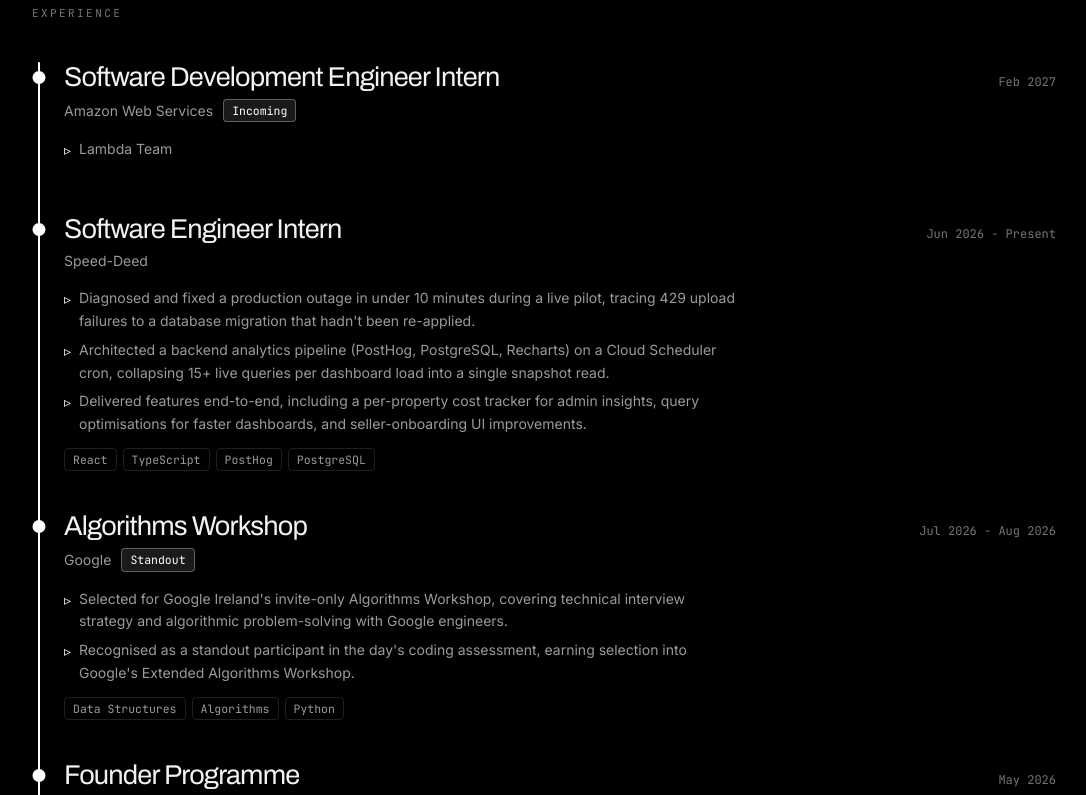
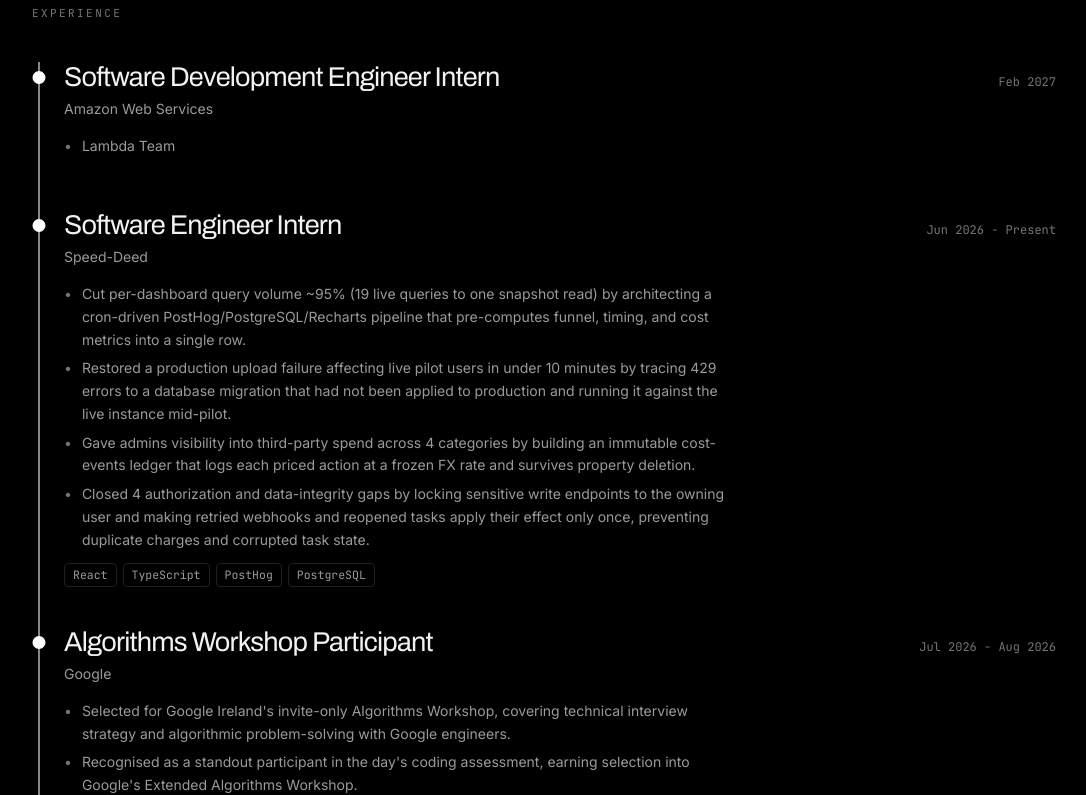
Before and after one commit to jakeoreillyy/Portfolio, a React (Vite) app: page / in a window 1280 px wide. Shown: the part 1280-2075 px from the top of the page, without its empty margins (96-1182 px from the left). Built offline with nearby package versions, Linux system fonts and the light colour scheme; no server answers.

Commit message:
optimise experience section

```diff
--- a/src/components/Experience.tsx
+++ b/src/components/Experience.tsx
@@ -6,7 +6,6 @@
   role: string;
   org: string;
   date: string;
-  badge?: string;
   highlights: string[];
   tags: string[];
 };
@@ -16,7 +15,6 @@
     role: "Software Development Engineer Intern",
     org: "Amazon Web Services",
     date: "Feb 2027",
-    badge: "Incoming",
     highlights: ["Lambda Team"],
     tags: [],
   },
@@ -25,17 +23,17 @@
     org: "Speed-Deed",
     date: "Jun 2026 - Present",
     highlights: [
-      "Diagnosed and fixed a production outage in under 10 minutes during a live pilot, tracing 429 upload failures to a database migration that hadn't been re-applied.",
-      "Architected a backend analytics pipeline (PostHog, PostgreSQL, Recharts) on a Cloud Scheduler cron, collapsing 15+ live queries per dashboard load into a single snapshot read.",
-      "Delivered features end-to-end, including a per-property cost tracker for admin insights, query optimisations for faster dashboards, and seller-onboarding UI improvements.",
+      "Cut per-dashboard query volume ~95% (19 live queries to one snapshot read) by architecting a cron-driven PostHog/PostgreSQL/Recharts pipeline that pre-computes funnel, timing, and cost metrics into a single row.",
+      "Restored a production upload failure affecting live pilot users in under 10 minutes by tracing 429 errors to a database migration that had not been applied to production and running it against the live instance mid-pilot.",
+      "Gave admins visibility into third-party spend across 4 categories by building an immutable cost-events ledger that logs each priced action at a frozen FX rate and survives property deletion.",
+      "Closed 4 authorization and data-integrity gaps by locking sensitive write endpoints to the owning user and making retried webhooks and reopened tasks apply their effect only once, preventing duplicate charges and corrupted task state.",
     ],
     tags: ["React", "TypeScript", "PostHog", "PostgreSQL"],
   },
   {
-    role: "Algorithms Workshop",
+    role: "Algorithms Workshop Participant",
     org: "Google",
     date: "Jul 2026 - Aug 2026",
-    badge: "Standout",
     highlights: [
       "Selected for Google Ireland's invite-only Algorithms Workshop, covering technical interview strategy and algorithmic problem-solving with Google engineers.",
       "Recognised as a standout participant in the day's coding assessment, earning selection into Google's Extended Algorithms Workshop.",
@@ -43,10 +41,9 @@
     tags: ["Data Structures", "Algorithms", "Python"],
   },
   {
-    role: "Founder Programme",
+    role: "Founder Programme Participant",
     org: "Hatch105",
     date: "May 2026",
-    badge: "Top 1.5%",
     highlights: [
       "Selected as 1 of 27 participants (top 1.5% of 1,700+ applicants) to pitch a technical AI prototype to a panel of founders and CEOs.",
       "Built ClearStep, an AI SaaS that replaces manual store-data analysis with a real-time dashboard of prioritised business actions for merchants without data teams.",
@@ -58,7 +55,6 @@
     role: "SWE Insight Programme",
     org: "Bank of America",
     date: "Apr 2026",
-    badge: "1st place",
     highlights: [
       "Placed 1st of 4 teams (16 participants), judged by Bank of America engineers, for patching critical auth vulnerabilities and delivering a Savings Goals feature.",
       "Eliminated session-hijacking risk by replacing plain-text password storage with bcrypt hashing and adding a JWT blacklist to block post-logout token reuse.",
@@ -67,10 +63,9 @@
     tags: ["Node.js", "PostgreSQL", "Zod", "Drizzle"],
   },
   {
-    role: "Hackathon",
+    role: "Hackathon Participant",
     org: "Workday",
     date: "Apr 2026",
-    badge: "3rd place",
     highlights: [
       "Placed 3rd building HushPath, a sensory-friendly journey planner, over the course of the hackathon.",
       "Scored Dublin city centre across 80m grids using the Overpass and Nominatim APIs to estimate noise from POI density.",
@@ -132,16 +127,20 @@
         {/* rail track + scroll-linked progress fill */}
         <span
           aria-hidden
-          className="absolute bottom-0 left-[7px] top-0 w-0.5 -translate-x-1/2 rounded-full bg-line"
+          className="absolute bottom-0 left-[7px] top-0 w-px -translate-x-1/2 bg-line"
         />
         <span
           aria-hidden
-          className="absolute left-[7px] top-0 w-0.5 -translate-x-1/2 rounded-full bg-accent"
+          className="absolute left-[7px] top-0 w-px -translate-x-1/2 bg-accent"
           style={{ height: fill }}
         />
 
         {jobs.map((job, i) => (
-          <Reveal key={job.org} delay={i * 90} className="relative pb-10 pl-8 last:pb-0">
+          <Reveal
+            key={`${job.org} ${job.date}`}
+            delay={i * 90}
+            className="relative pb-10 pl-8 last:pb-0"
+          >
             <span
               ref={(el) => {
                 dotRefs.current[i] = el;
@@ -160,16 +159,13 @@
               <p className="shrink-0 font-mono text-xs text-faint">{job.date}</p>
             </div>
 
-            <div className="mt-1.5 flex flex-wrap items-center gap-x-2.5 gap-y-1.5">
-              <p className="text-sm text-muted">{job.org}</p>
-              {job.badge && <Tag accent>{job.badge}</Tag>}
-            </div>
+            <p className="mt-1.5 text-sm text-muted">{job.org}</p>
 
             <ul className="mb-3 mt-4 max-w-2xl space-y-1.5">
               {job.highlights.map((point) => (
-                <li key={point} className="flex gap-2 text-sm leading-relaxed text-muted">
-                  <span aria-hidden className="mt-px shrink-0 text-accent">
-                    ▹
+                <li key={point} className="flex gap-2.5 text-sm leading-relaxed text-muted">
+                  <span aria-hidden className="shrink-0 text-faint">
+                    •
                   </span>
                   <span>{point}</span>
                 </li>
--- a/src/components/Section.tsx
+++ b/src/components/Section.tsx
@@ -26,14 +26,10 @@
   );
 }
 
-// Small metadata pill: neutral for tech tags, accent for awards and results.
-export function Tag({ accent, children }: { accent?: boolean; children: ReactNode }) {
+// Small metadata pill for tech tags.
+export function Tag({ children }: { children: ReactNode }) {
   return (
-    <span
-      className={`rounded border px-2 py-0.5 font-mono text-[11.5px] ${
-        accent ? "border-accent/30 bg-accent/10 text-accent" : "border-line text-muted"
-      }`}
-    >
+    <span className="rounded border border-line px-2 py-0.5 font-mono text-[11.5px] text-muted">
       {children}
     </span>
   );
```
